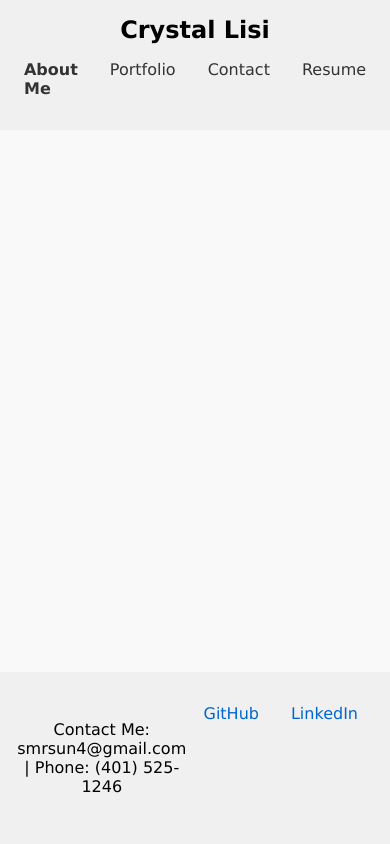
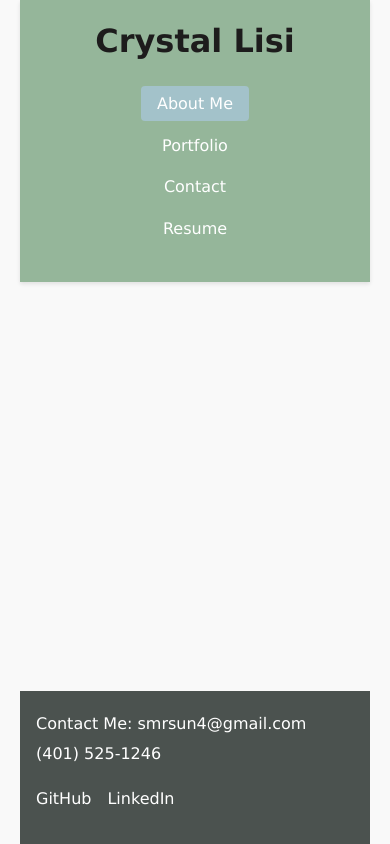
Before and after one commit to smrsun/Main-Portfolio, a React (Vite) app: page /resume in a window 390 px wide. Built offline with nearby package versions, Linux system fonts and the light colour scheme.

Commit message:
added css and styling

```diff
--- a/src/App.css
+++ b/src/App.css
@@ -1,9 +1,27 @@
 /* src/App.css */
+
+:root {
+  --primary-color: #95b69a;
+  --secondary-color: #4b524f;
+  --text-color: #2e2e2e;
+  --background-color: #6e7070;
+  --hover-color: #a3c2ca;
+}
+
+body {
+  font-family: 'Roboto', sans-serif;
+  color: var(--text-color);
+  background-color: var(--background-color);
+  line-height: 1.6;
+}
 
 .app-container {
   display: flex;
   flex-direction: column;
   min-height: 100vh;
+  max-width: 1200px;
+  margin: 0 auto;
+  padding: 0 20px;
 }
 
 main {
@@ -12,13 +30,21 @@ main {
 }
 
 nav {
-  background-color: #f0f0f0;
+  background-color: var(--primary-color);
   padding: 1rem;
+  box-shadow: 0 2px 4px rgba(0,0,0,0.1);
 }
 
 nav h1 {
   margin: 0;
   text-align: center;
+  color: rgb(29, 28, 28);
+  font-size: 2rem;
+  transition: transform 0.3s ease;
+}
+
+nav h1:hover {
+  transform: scale(1.05);
 }
 
 nav ul {
@@ -26,6 +52,7 @@ nav ul {
   padding: 0;
   display: flex;
   justify-content: center;
+  margin-top: 1rem;
 }
 
 nav li {
@@ -34,32 +61,74 @@ nav li {
 
 nav a {
   text-decoration: none;
-  color: #333;
+  color: white;
+  font-weight: 500;
+  padding: 0.5rem 1rem;
+  border-radius: 4px;
+  transition: background-color 0.3s ease;
 }
 
-nav a.active {
-  font-weight: bold;
+nav a:hover, nav a.active {
+  background-color: var(--hover-color);
 }
 
 footer {
-  background-color: #f0f0f0;
+  background-color: var(--secondary-color);
+  color: white;
   padding: 1rem;
-  text-align: center;
 }
 
-footer ul {
+.footer-content {
+  display: flex;
+  justify-content: space-between;
+  align-items: center;
+  max-width: 1200px;
+  margin: 0 auto;
+}
+
+.contact-info p {
+  margin: 0.25rem 0;
+}
+
+.social-links {
   list-style-type: none;
   padding: 0;
   display: flex;
-  justify-content: center;
+  gap: 1rem;
 }
 
-footer li {
-  margin: 0 1rem;
+.social-links a {
+  color: white;
+  text-decoration: none;
+  transition: color 0.3s ease;
+}
+
+.social-links a:hover {
+  color: var(--primary-color);
+}
+
+@media (max-width: 768px) {
+  .footer-content {
+    flex-direction: column;
+    align-items: flex-start;
+  }
+
+  .social-links {
+    margin-top: 1rem;
+  }
 }
 
 .project {
+  background-color: white;
+  border-radius: 8px;
+  box-shadow: 0 6px 8px rgba(0,0,0,0.1);
   margin-bottom: 2rem;
+  overflow: hidden;
+  transition: transform 0.3s ease;
+}
+
+.project:hover {
+  transform: translateY(-5px);
 }
 
 .project img {
@@ -67,9 +136,134 @@ footer li {
   height: auto;
 }
 
+.project h3 {
+  padding: 1rem;
+  margin: 0;
+  color: var(--secondary-color);
+}
+
 .project-links {
   display: flex;
-  justify-content: center;
-  gap: 1rem;
-  margin-top: 1rem;
+  justify-content: space-around;
+  padding: 1rem;
+  background-color: #f0f0f0;
 }
+
+.project-links a {
+  padding: 0.5rem 1rem;
+  background-color: var(--primary-color);
+  color: white;
+  border-radius: 4px;
+  text-decoration: none;
+  transition: background-color 0.3s ease;
+}
+
+.project-links a:hover {
+  background-color: var(--hover-color);
+}
+
+@media (max-width: 768px) {
+  nav ul {
+    flex-direction: column;
+    align-items: center;
+  }
+
+  nav li {
+    margin: 0.5rem 0;
+  }
+
+  .project-links {
+    flex-direction: column;
+    align-items: center;
+  }
+
+  .project-links a {
+    margin: 0.5rem 0;
+    width: 100%;
+    text-align: center;
+  }
+}
+
+/* Contact Form Styles */
+#contact form {
+  max-width: 600px;
+  margin: 0 auto;
+  padding: 2rem;
+  background-color: white;
+  border-radius: 8px;
+  box-shadow: 0 4px 6px rgba(0,0,0,0.1);
+}
+
+#contact label {
+  display: block;
+  margin-bottom: 1rem;
+  font-weight: 500;
+}
+
+#contact input[type="text"],
+#contact input[type="email"],
+#contact textarea {
+  width: 100%;
+  padding: 0.5rem;
+  border: 1px solid #ccc;
+  border-radius: 4px;
+  font-size: 1rem;
+}
+
+#contact textarea {
+  height: 150px;
+  resize: vertical;
+}
+
+#contact button[type="submit"] {
+  display: block;
+  width: 100%;
+  padding: 0.75rem;
+  background-color: var(--primary-color);
+  color: white;
+  border: none;
+  border-radius: 4px;
+  font-size: 1rem;
+  cursor: pointer;
+  transition: background-color 0.3s ease;
+}
+
+#contact button[type="submit"]:hover {
+  background-color: var(--hover-color);
+}
+
+#contact span {
+  color: #e74c3c;
+  font-size: 0.9rem;
+  margin-top: 0.25rem;
+  display: block;
+}
+
+/* Responsive adjustments */
+@media (max-width: 768px) {
+  #contact form {
+    padding: 1rem;
+  }
+}
+
+/* About Me Styles */
+#about {
+  display: flex;
+  flex-direction: column;
+  align-items: center;
+  text-align: center;
+}
+
+#about img {
+  width: 250px;
+  height: 300px;
+  object-fit: cover;
+  border-radius: 50%;
+  margin-bottom: 1rem;
+  box-shadow: 0 4px 6px rgba(0,0,0,0.1);
+}
+
+#about p {
+  max-width: 600px;
+  margin: 0 auto;
+}
--- a/src/components/footer.jsx
+++ b/src/components/footer.jsx
@@ -3,12 +3,18 @@ import React from "react";
 const Footer = () => {
     return (
         <footer>
-            <ul>
-                <p>Contact Me: smrsun4@gmail.com | Phone: (401) 525-1246</p>
-                <li><a href="https://github.com/smrsun" target="_blank" rel="noopener noreferrer">GitHub</a></li>
-                <li><a href="https://www.linkedin.com/in/crystal-lisi-13a6073b/" target="_blank" rel="noopener noreferrer">LinkedIn</a></li>
-            </ul>
+            <div className="footer-content">
+                <div className="contact-info">
+                    <p>Contact Me: smrsun4@gmail.com</p>
+                    <p>(401) 525-1246</p>
+                </div>
+                <ul className="social-links">
+                    <li><a href="https://github.com/smrsun" target="_blank" rel="noopener noreferrer">GitHub</a></li>
+                    <li><a href="https://www.linkedin.com/in/crystal-lisi-13a6073b/" target="_blank" rel="noopener noreferrer">LinkedIn</a></li>
+                </ul>
+            </div>
         </footer>
     );
 };
+
 export default Footer;
--- a/src/pages/aboutMe.jsx
+++ b/src/pages/aboutMe.jsx
@@ -1,7 +1,7 @@
 function AboutMe() {
     return (
     <section id="about">
-        <img src="path/to.jpg" alt="Crystal Lisi" />
+        <img src="./src/assets/images/IMG_5807.jpg" alt="Crystal Lisi" />
         <p>My name is Crystal and I am a Mother to 2 amazing kids, a wife to a wonderful husband, and a loyal family member and friend to many. I have been searching for something to complete this thing in life we call a career for a very long time. I have done many things in my time on earth so far but with challenges, as many do in life, that made doing what I love difficult, and has brought me to this new and exciting chapter. I have held positions in banking and loan customer service, cosmetology (which I am still holding a license for), a paraprofessional and teacher (substitute and special ed teachers aide), as well as in the health care industry. I have a unique perspective because of that background and intent to use that to help me in any position I may hold in the future.
         I am a person who enjoys creating and discovering, who is curious and always looking to learn new things. I am easy to collaborate and work with. I have always been a team player but do also enjoy being able to work alone. I hold myself to a high standard and have an old school work ethic that is lacking in todays markets. I learn from watching and doing but pick things up fairly quickly. I am looking forward to my future in the Software Engineering & Coding business. See you there. </p>
     </section>
--- a/src/pages/contact.jsx
+++ b/src/pages/contact.jsx
@@ -1,16 +1,14 @@
 import { useState } from "react";
-import { useAsyncError } from "react-router-dom";
 
 const Contact = () => {
     const [email, setEmail] = useState('');
-    comst [emailError, setEmailError] = useState('');
+    const [emailError, setEmailError] = useState('');
 
     const validateEmail = (e) => {
         const value = e.target.value;
         setEmail(value);
         setEmailError(/^[^\s@]+@[^\s@]+\.[^\s@]+$/.test(value)
             ? '' : 'Invalid email address.'
-
         );
     };
 
```
Also changed, not shown: src/assets/images/IMG_5807.jpg (added). Lines whose indentation alone changed are shown as unchanged.
